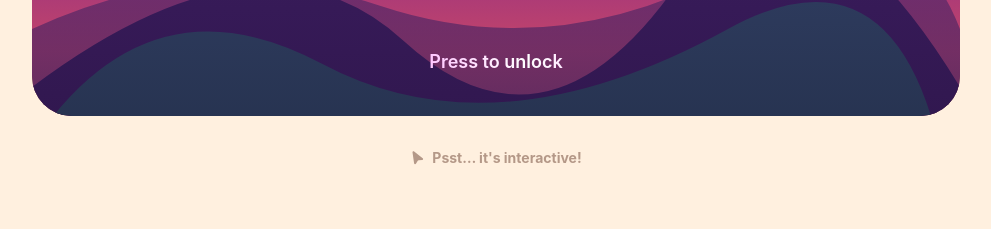
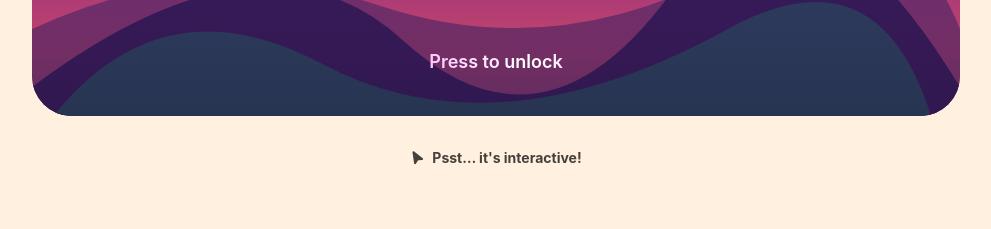
Before and after one commit to section9-lab/www, an Astro site: page / in a window 1280 px wide. Shown: the part 920-1149 px from the top of the page, without its empty margins (144-1135 px from the left). Built offline with nearby package versions, Linux system fonts and the light colour scheme; Astro itself is replaced by a stand-in of ours.

Commit message:
Improve text contrast accessibility

```diff
--- a/src/components/MacSimulator.tsx
+++ b/src/components/MacSimulator.tsx
@@ -277,7 +277,7 @@ export default function MacSimulator() {
         </div>
       </div>
 
-      <div className="mt-4 hidden cursor-default items-center p-4 text-sm font-bold text-orange-950/40 select-none sm:flex">
+      <div className="mt-4 hidden cursor-default items-center p-4 text-sm font-bold text-stone-700 select-none sm:flex dark:text-orange-25/90">
         <CursorHintIcon
           className={`mr-2 h-3.5 w-3.5 fill-current transition duration-500 ${hintActive ? "rotate-45" : ""}`}
         />
--- a/src/layouts/Layout.astro
+++ b/src/layouts/Layout.astro
@@ -20,7 +20,7 @@ const {
      <link rel="icon" href="/favicon.svg" />
   </head>
   <body>
-    <div class="dark:text-orange-75 flex min-h-svh flex-col text-stone-800 bg-orange-75 dark:bg-stone-900">
+    <div class="flex min-h-svh flex-col bg-orange-75 text-stone-900 dark:bg-stone-900 dark:text-orange-25">
       <slot />
     </div>
   </body>
```
